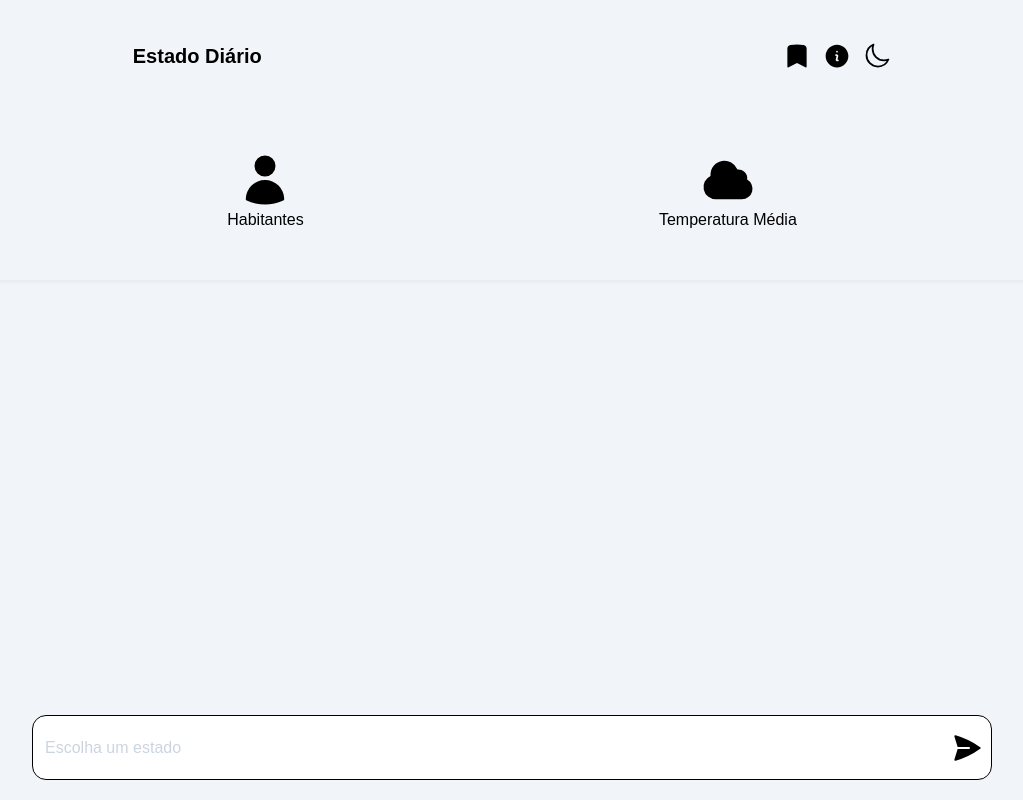
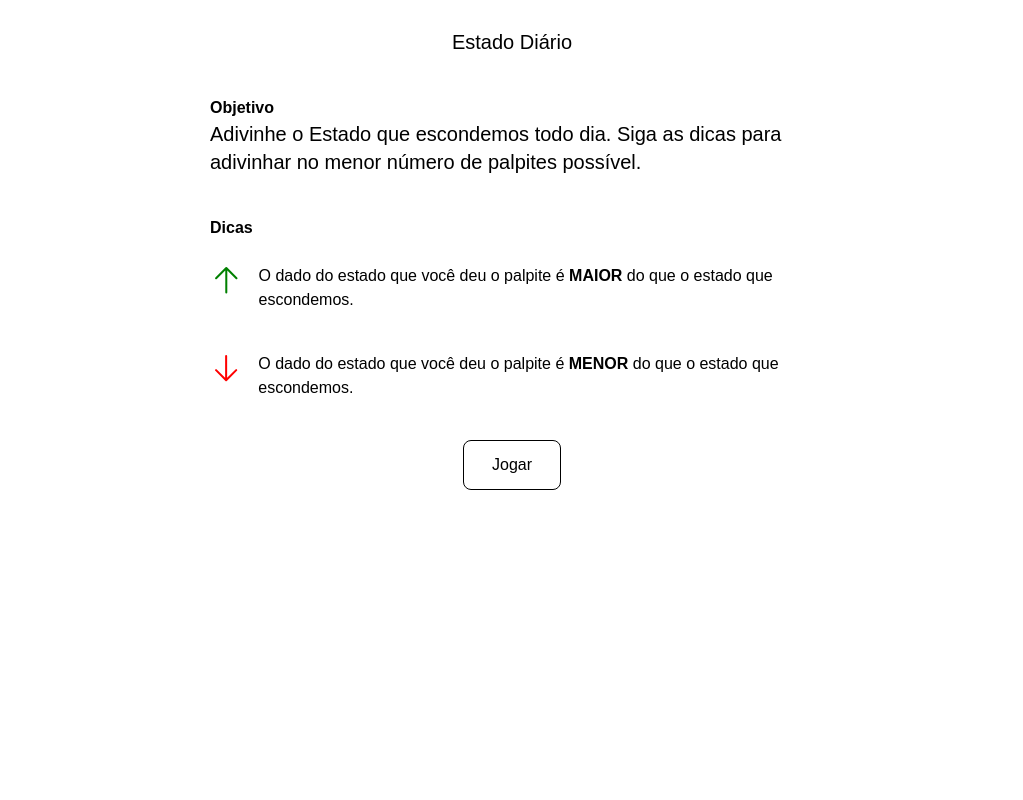
Before and after one commit to fabcode01/Estado-Diario, a Next.js app: page / in a window 1280 px wide. Shown: the whole page, without its empty margins (128-1151 px from the left). Built offline with nearby package versions, Linux system fonts and the light colour scheme.

Commit message:
pagina inicial com introducao ao jogo

```diff
--- a/icons/icons.jsx
+++ b/icons/icons.jsx
@@ -14,18 +14,10 @@ export const pontuacaoIcon = (
 );
 
 export const infoIcon = (
-  <svg
-    xmlns="http://www.w3.org/2000/svg"
-    viewBox="0 0 24 24"
-    fill="currentColor"
-    className="size-6"
-  >
-    <path
-      fillRule="evenodd"
-      d="M2.25 12c0-5.385 4.365-9.75 9.75-9.75s9.75 4.365 9.75 9.75-4.365 9.75-9.75 9.75S2.25 17.385 2.25 12Zm8.706-1.442c1.146-.573 2.437.463 2.126 1.706l-.709 2.836.042-.02a.75.75 0 0 1 .67 1.34l-.04.022c-1.147.573-2.438-.463-2.127-1.706l.71-2.836-.042.02a.75.75 0 1 1-.671-1.34l.041-.022ZM12 9a.75.75 0 1 0 0-1.5.75.75 0 0 0 0 1.5Z"
-      clipRule="evenodd"
-    />
-  </svg>
+  <svg xmlns="http://www.w3.org/2000/svg" fill="none" viewBox="0 0 24 24" strokeWidth={1.5} stroke="currentColor" className="size-6">
+  <path strokeLinecap="round" strokeLinejoin="round" d="M21 8.25c0-2.485-2.099-4.5-4.688-4.5-1.935 0-3.597 1.126-4.312 2.733-.715-1.607-2.377-2.733-4.313-2.733C5.1 3.75 3 5.765 3 8.25c0 7.22 9 12 9 12s9-4.78 9-12Z" />
+</svg>
+
 );
 
 export const noturnoIcon = (
--- /dev/null
+++ b/pages/game.tsx
@@ -0,0 +1,142 @@
+import { ObjectHTMLAttributes, useEffect, useState } from "react";
+import Estados from "../data/estados";
+import EstadoModel from "@/modelos/EstadoModel";
+import Cabecalho from "@/componentes/Cabecalho";
+import Palpites from "@/componentes/Palpites";
+import Input from "@/componentes/Input";
+import Head from "next/head";
+import { redirect } from "next/navigation";
+
+export function getStaticProps() {
+  // Transforma o objeto em array
+
+  const TodosEstados: any[] = [];
+  const ListaDeNomesEstado: string[] = []
+
+
+  Estados.map((estado: any) => {
+    TodosEstados.push(estado);
+    ListaDeNomesEstado.push(estado.nome)
+  });
+
+
+  // Escolhe um estado aleatorio
+  const estadoAleatorio = TodosEstados[Math.floor(Math.random() * 27)];
+
+
+
+
+
+
+
+  return {
+    // Pegar um estado aleatorio todo dia
+    props: {
+      todosEstados: ListaDeNomesEstado,
+
+      estadoEscolhido: estadoAleatorio.nome,
+      habitantes: estadoAleatorio.habitantes,
+      tempMedia: estadoAleatorio.mediaTemperatura
+    },
+
+    revalidate: 86400,
+  };
+}
+
+export default function Game(props: any) {
+  const [nomeDoEstado, setNomeDoEstado] = useState<EstadoModel>(
+    new EstadoModel(props.estadoEscolhido, props.habitantes, props.tempMedia)
+  );
+
+  const [temaAtual, setTemaAtual] = useState("");
+
+  const [ListaDePalpites, setListaDePalpites] = useState<Array <Object>>([]);
+
+
+  // Controle de sessão max: 1h
+  setInterval(() => {
+    window.location.href = "/";
+  }, 3600000);
+
+  // Forcar recarregamento para manter dados atualizados
+  function forcarReinizializacao() {
+    if (!sessionStorage.getItem("reloadedTwice")) {
+      // Inicializa o contador de recarregamento
+      let reloadCount: any = sessionStorage.getItem("reloadCount") || 0;
+      reloadCount++;
+      sessionStorage.setItem("reloadCount", reloadCount);
+
+      // Se recarregar menos de duas vezes, recarrega a página
+      if (reloadCount < 4) {
+        window.location.reload();
+      } else {
+        // Marca que a página já foi recarregada duas vezes
+        sessionStorage.setItem("reloadedTwice", "true");
+      }
+    }
+  }
+  useEffect(() => {
+    forcarReinizializacao();
+  }, []);
+
+  function mudarTema() {
+    if (temaAtual == "") {
+      setTemaAtual("dark");
+    } else if (temaAtual == "dark") {
+      setTemaAtual("");
+    }
+  }
+
+
+  function palpite(palpite: any[]) {
+
+    const palpites:any[] = []
+
+    if(palpite[0].nome == nomeDoEstado.NomeDoEstadoGET){
+
+     window.location.href = '/acertou'
+
+    }else{
+
+      palpites.push({nome: palpite[0].nome, habitantes: palpite[0].habitantes, temperatura: palpite[0].mediaTemperatura})
+      setListaDePalpites(prevPalpites => [...prevPalpites, ...palpites])
+    }
+
+
+
+
+
+  }
+
+  return (
+    <div className={temaAtual}>
+      <Head>
+        <title>Estado Díario</title>
+      </Head>
+
+      <p>{nomeDoEstado.NomeDoEstadoGET}</p>
+      <p>{nomeDoEstado.habitantes}</p>
+      <p>{nomeDoEstado.temperaturaMedia}</p>
+
+      <div
+        className="
+        bg-slate-100 h-screen
+        dark:bg-slate-800
+
+          "
+      >
+        <Cabecalho
+          temaAtual={temaAtual}
+          mudarTema={mudarTema}
+        />
+
+        <Palpites habitantes={nomeDoEstado.habitantes} mediaTemperatura={nomeDoEstado.temperaturaMedia} listaDePalpites={ListaDePalpites}/>
+
+        <Input
+          palpite={palpite}
+          todosEstados={props.todosEstados}
+        />
+      </div>
+    </div>
+  );
+}
--- a/pages/index.tsx
+++ b/pages/index.tsx
@@ -1,142 +1,52 @@
-import { ObjectHTMLAttributes, useEffect, useState } from "react";
-import Estados from "../data/estados";
-import EstadoModel from "@/modelos/EstadoModel";
-import Cabecalho from "@/componentes/Cabecalho";
-import Palpites from "@/componentes/Palpites";
-import Input from "@/componentes/Input";
-import Head from "next/head";
-import { redirect } from "next/navigation";
-
-export function getStaticProps() {
-  // Transforma o objeto em array
-
-  const TodosEstados: any[] = [];
-  const ListaDeNomesEstado: string[] = []
+import { setaBaixo, setaCima } from "@/icons/icons";
+import Link from "next/link";
 
 
-  Estados.map((estado: any) => {
-    TodosEstados.push(estado);
-    ListaDeNomesEstado.push(estado.nome)
-  });
+export default function Tutorial(){
+    return (
+        <div className="
+        h-screen
+        flex
+        flex-col
+        items-center
+        p-7
+        gap-y-10
+        w-full
+        max-w-[660px]
+        m-auto
+        ">
+            <h1 className='text-xl'>Estado Diário</h1>
+            <div className="flex flex-col gap-10">
+                <div>
+                    <h1 className="font-bold">Objetivo</h1>
+                    <p className="text-xl">Adivinhe o Estado que escondemos todo dia. Siga as dicas para adivinhar no menor número de palpites possível.</p>
+                </div>
 
+                <div>
+                    <h1 className="font-bold">Dicas</h1>
+                    <ul className="flex flex-col gap-10 mt-6">
+                        <div className="flex gap-4">
+                            <li className="w-9">{setaCima}</li>
+                            <p>O dado do estado que você deu o palpite é <strong>MAIOR</strong> do que o estado que escondemos. </p>
+                        </div>
+                        <div className="flex gap-4">
+                            <li className="w-9">{setaBaixo}</li>
+                            <p>O dado do estado que você deu o palpite é <strong>MENOR</strong> do que o estado que escondemos. </p>
+                        </div>
+                    </ul>
+                </div>
 
-  // Escolhe um estado aleatorio
-  const estadoAleatorio = TodosEstados[Math.floor(Math.random() * 27)];
+                <div className="flex justify-center">
+                    <Link href={'/game'}>
+
+                        <p className="flex border pr-7 pl-7 pt-3 pb-3 rounded-lg border-black hover:bg-slate-200">Jogar</p>
+                    </Link>
+                </div>
 
 
 
+            </div>
 
-
-
-
-  return {
-    // Pegar um estado aleatorio todo dia
-    props: {
-      todosEstados: ListaDeNomesEstado,
-
-      estadoEscolhido: estadoAleatorio.nome,
-      habitantes: estadoAleatorio.habitantes,
-      tempMedia: estadoAleatorio.mediaTemperatura
-    },
-
-    revalidate: 30,
-  };
+        </div>
+    )
 }
-
-export default function Game(props: any) {
-  const [nomeDoEstado, setNomeDoEstado] = useState<EstadoModel>(
-    new EstadoModel(props.estadoEscolhido, props.habitantes, props.tempMedia)
-  );
-
-  const [temaAtual, setTemaAtual] = useState("");
-
-  const [ListaDePalpites, setListaDePalpites] = useState<Array <Object>>([]);
-
-
-  // Controle de sessão max: 1h
-  setInterval(() => {
-    window.location.href = "/";
-  }, 3600000);
-
-  // Forcar recarregamento para manter dados atualizados
-  function forcarReinizializacao() {
-    if (!sessionStorage.getItem("reloadedTwice")) {
-      // Inicializa o contador de recarregamento
-      let reloadCount: any = sessionStorage.getItem("reloadCount") || 0;
-      reloadCount++;
-      sessionStorage.setItem("reloadCount", reloadCount);
-
-      // Se recarregar menos de duas vezes, recarrega a página
-      if (reloadCount < 4) {
-        window.location.reload();
-      } else {
-        // Marca que a página já foi recarregada duas vezes
-        sessionStorage.setItem("reloadedTwice", "true");
-      }
-    }
-  }
-  useEffect(() => {
-    forcarReinizializacao();
-  }, []);
-
-  function mudarTema() {
-    if (temaAtual == "") {
-      setTemaAtual("dark");
-    } else if (temaAtual == "dark") {
-      setTemaAtual("");
-    }
-  }
-
-
-  function palpite(palpite: any[]) {
-
-    const palpites:any[] = []
-
-    if(palpite[0].nome == nomeDoEstado.NomeDoEstadoGET){
-
-     window.location.href = '/acertou'
-
-    }else{
-
-      palpites.push({nome: palpite[0].nome, habitantes: palpite[0].habitantes, temperatura: palpite[0].mediaTemperatura})
-      setListaDePalpites(prevPalpites => [...prevPalpites, ...palpites])
-    }
-
-
-
-
-
-  }
-
-  return (
-    <div className={temaAtual}>
-      <Head>
-        <title>Estado Díario</title>
-      </Head>
-
-      {/* <p>{nomeDoEstado.NomeDoEstadoGET}</p>
-      <p>{nomeDoEstado.habitantes}</p>
-      <p>{nomeDoEstado.temperaturaMedia}</p> */}
-
-      <div
-        className="
-        bg-slate-100 h-screen
-        dark:bg-slate-800
-
-          "
-      >
-        <Cabecalho
-          temaAtual={temaAtual}
-          mudarTema={mudarTema}
-        />
-
-        <Palpites habitantes={nomeDoEstado.habitantes} mediaTemperatura={nomeDoEstado.temperaturaMedia} listaDePalpites={ListaDePalpites}/>
-
-        <Input
-          palpite={palpite}
-          todosEstados={props.todosEstados}
-        />
-      </div>
-    </div>
-  );
-}
--- a/styles/globals.css
+++ b/styles/globals.css
@@ -7,6 +7,7 @@
 html, body{
     user-select: none;
     font-family: Poppins, Arial, Helvetica, sans-serif;
+
 
 
     /* Chrome, Edge and Safari */
```
Also changed, not shown: imgs/tutorial.PNG (added).
